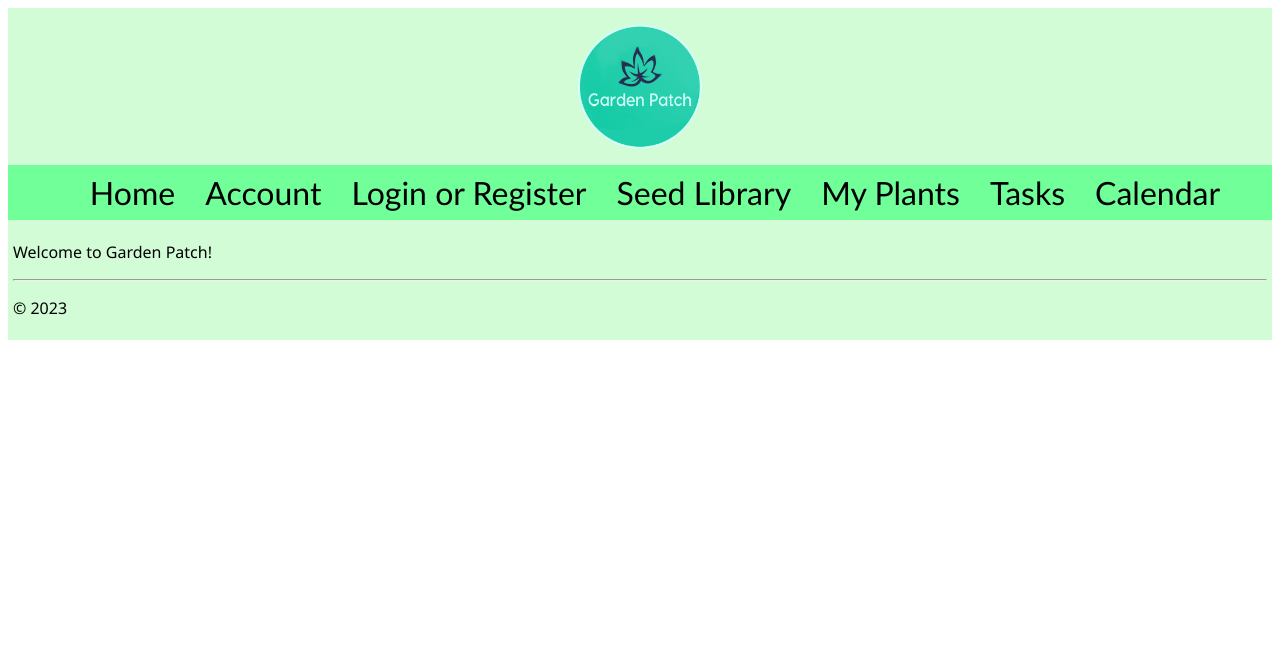
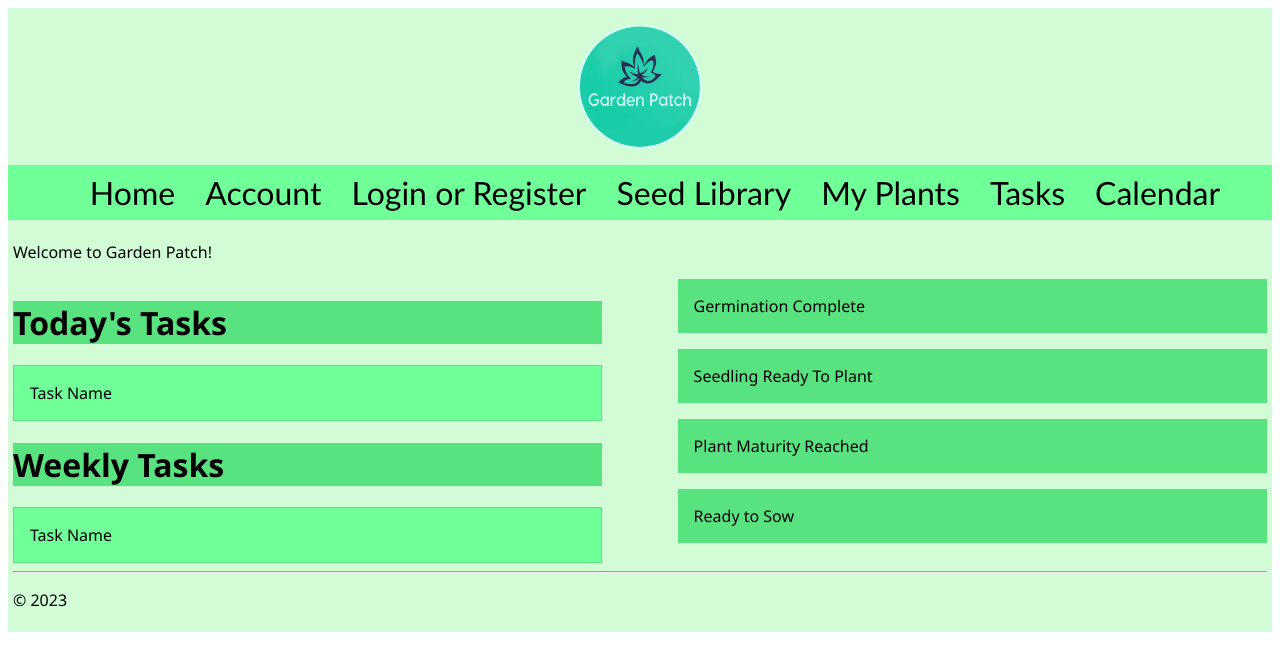
Before and after one commit to bzf7132/GardenPatch, a Flask app: page / in a window 1280 px wide. Shown: the top 671 px of the page. Run offline with Flask 3, Linux system fonts and the light colour scheme.

Commit message:
Home Page Started
Calendar needs to be added

```diff
--- a/static/css/site.css
+++ b/static/css/site.css
@@ -390,3 +390,19 @@ padding: 1rem;
 .open-addTaskPopup {
   visibility: visible;
 }
+
+
+/* Home CSS */
+.homeLayout {
+  display: grid;
+  grid-template-columns: 47% 47%;
+  column-gap: 6%;
+}
+.homeTaskHeader {
+  background-color: #59e280;
+}
+.homeInfo {
+  background-color: #59e280;
+  padding: 1rem;
+  margin-bottom: 1rem;
+}
--- a/templates/home.html
+++ b/templates/home.html
@@ -4,4 +4,41 @@ Home Page
 {% endblock %}
 {% block content %}
 <p>Welcome to Garden Patch!</p>
+<div class="homeLayout">
+    <div class="homeLeft">
+        <div class="homeTaskHeader"><h1>Today's Tasks</h1></div>
+        <button class="taskSelect" onclick="openTaskPopup()">Task Name</button>
+        <div class="homeTaskHeader"><h1>Weekly Tasks</h1></div>
+        <button class="taskSelect" onclick="openTaskPopup()">Task Name</button>
+    </div>
+    <div class="homeRight">
+        <div class="homeInfo">Germination Complete</div>
+        <div class="homeInfo">Seedling Ready To Plant</div>
+        <div class="homeInfo">Plant Maturity Reached</div>
+        <div class="homeInfo">Ready to Sow</div>
+    </div>
+
+</div>
+
+<!-- View Task Popup-->
+<div class="taskPopup" id="taskPopup">
+    <div class="infoBackground"><h1>Task Name</h1></div>
+    <div class="taskDescription">Task Description</div>
+    <div class="taskPopupLayout">
+        <div class="DateforTask">Need to add Date</div>
+        <div class="Reccuring">Recurring: No</div>
+        <button class="submitButton" onclick="closeTaskPopup()">Submit</button>
+        <button class="exitButton" onclick="closeTaskPopup()">Exit</button>
+    </div>
+</div>
+
+<script>
+    let taskPopup = document.getElementById("taskPopup")
+    function openTaskPopup() {
+        taskPopup.classList.add("open-taskPopup");
+    }
+    function closeTaskPopup() {
+        taskPopup.classList.remove("open-taskPopup");
+    }
+</script>
 {% endblock %}
```
